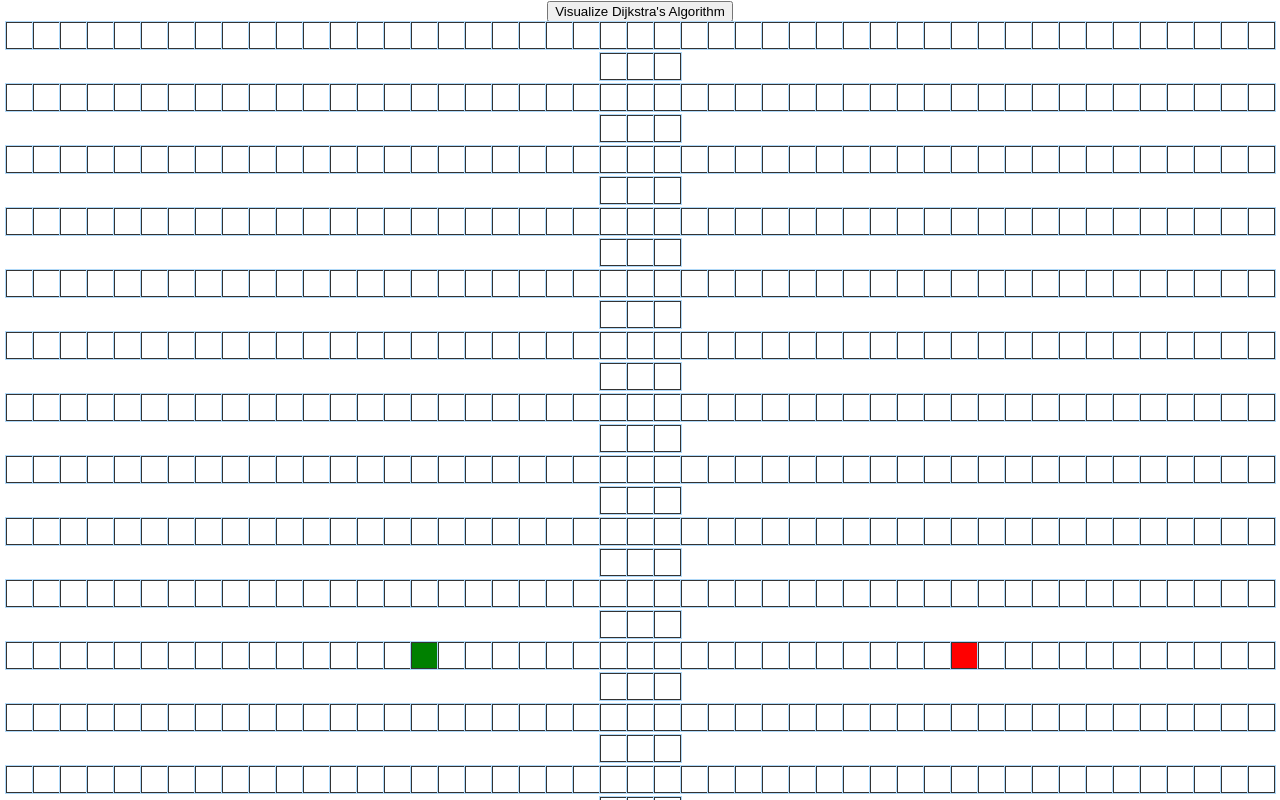
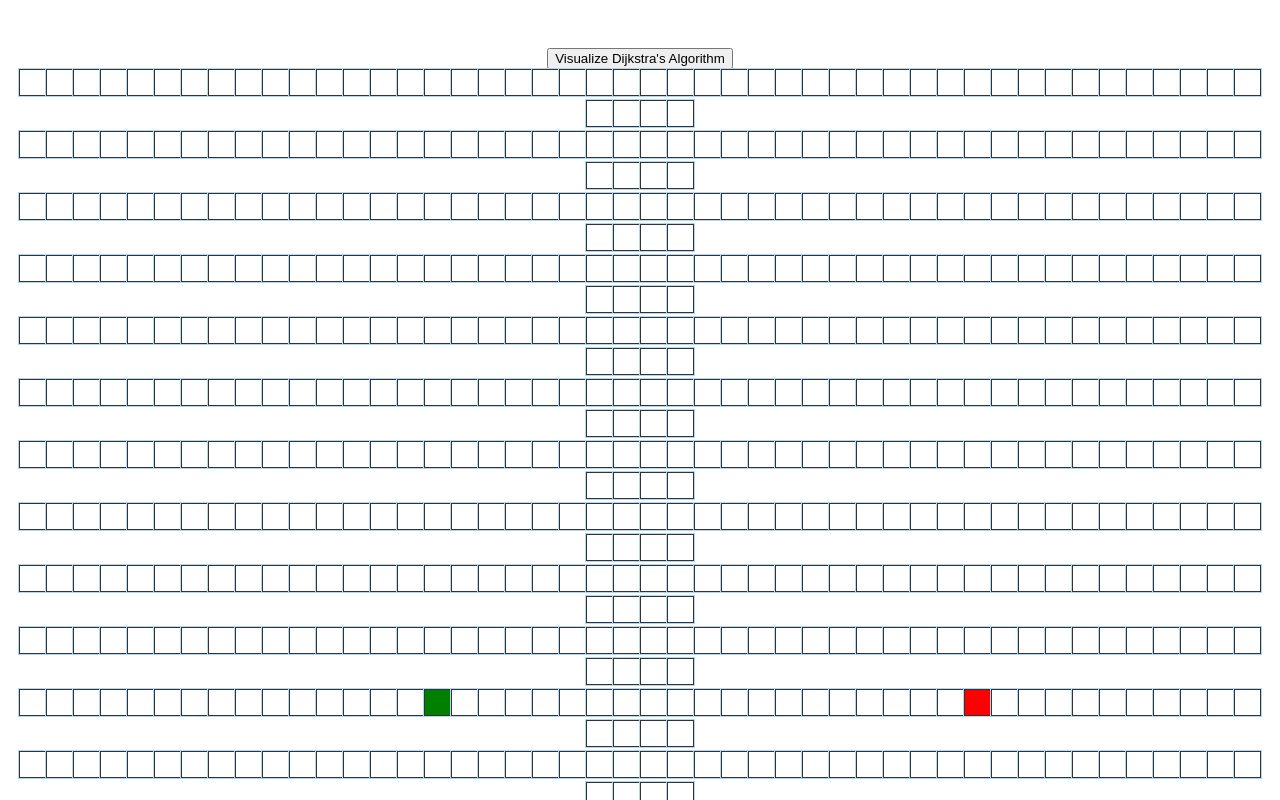
Before and after one commit to ikromshi/pathfinding-algorithm, a React (Create React App) app: page / in a window 1280 px wide. Shown: the top 800 px of the page. Built offline with nearby package versions, Linux system fonts and the light colour scheme.

Commit message:
project complete

```diff
--- /dev/null
+++ b/src/App-styles.tsx
@@ -0,0 +1,6 @@
+import styled from "styled-components";
+
+export const AppStyles = styled.div`
+  margin-top: 3rem;
+  text-align: center;
+`;
--- a/src/App.css
+++ /dev/null
@@ -1,38 +0,0 @@
-.App {
-  text-align: center;
-}
-
-.App-logo {
-  height: 40vmin;
-  pointer-events: none;
-}
-
-@media (prefers-reduced-motion: no-preference) {
-  .App-logo {
-    animation: App-logo-spin infinite 20s linear;
-  }
-}
-
-.App-header {
-  background-color: #282c34;
-  min-height: 100vh;
-  display: flex;
-  flex-direction: column;
-  align-items: center;
-  justify-content: center;
-  font-size: calc(10px + 2vmin);
-  color: white;
-}
-
-.App-link {
-  color: #61dafb;
-}
-
-@keyframes App-logo-spin {
-  from {
-    transform: rotate(0deg);
-  }
-  to {
-    transform: rotate(360deg);
-  }
-}
--- a/src/App.tsx
+++ b/src/App.tsx
@@ -1,11 +1,11 @@
-import "./App.css";
 import PathfindingVisualizer from "./pathfinding-visualizer/pathfinding-vizualizer";
+import { AppStyles } from "./App-styles";
 
 function App() {
   return (
-    <div className="App">
+    <AppStyles>
       <PathfindingVisualizer />
-    </div>
+    </AppStyles>
   );
 }
 
--- a/src/components/grid/grid.tsx
+++ b/src/components/grid/grid.tsx
@@ -1,7 +1,7 @@
 import { TypeNode } from "../../types/TS-types";
+import { GridStyles } from "./grid-styles";
+import Node from "../node/node";
 import { FC } from "react";
-import Node from "../node/node";
-import { GridStyles } from "./grid-styles";
 
 type NodeProps = {
   grid: TypeNode[][];
--- a/src/components/node/node.tsx
+++ b/src/components/node/node.tsx
@@ -26,9 +26,7 @@ const Node = ({
     ? "node-start"
     : isFinish
     ? "node-finish"
-    : // : isVisited
-    // ? "node-visited"
-    isWall
+    : isWall
     ? "node-wall"
     : "";
 
--- a/src/index.css
+++ /dev/null
@@ -1,19 +0,0 @@
-body {
-  min-height: 100vh;
-  display: flex;
-  align-items: center;
-  justify-content: center;
-  padding: 0;
-  margin: 0;
-  box-sizing: border-box;
-  font-family: -apple-system, BlinkMacSystemFont, 'Segoe UI', 'Roboto', 'Oxygen',
-    'Ubuntu', 'Cantarell', 'Fira Sans', 'Droid Sans', 'Helvetica Neue',
-    sans-serif;
-  -webkit-font-smoothing: antialiased;
-  -moz-osx-font-smoothing: grayscale;
-}
-
-code {
-  font-family: source-code-pro, Menlo, Monaco, Consolas, 'Courier New',
-    monospace;
-}
--- a/src/index.tsx
+++ b/src/index.tsx
@@ -1,8 +1,7 @@
+import reportWebVitals from "./reportWebVitals";
+import ReactDOM from "react-dom/client";
 import React from "react";
-import ReactDOM from "react-dom/client";
-import "./index.css";
 import App from "./App";
-import reportWebVitals from "./reportWebVitals";
 
 const root = ReactDOM.createRoot(
   document.getElementById("root") as HTMLElement
--- a/src/pathfinding-visualizer/pathfinding-vizualizer.tsx
+++ b/src/pathfinding-visualizer/pathfinding-vizualizer.tsx
@@ -1,8 +1,8 @@
 import { dijkstra, getNodesInShortestPathOrder } from "../algorithms/dijkstra";
 import { TypeNode } from "../types/TS-types";
 import { useEffect, useState } from "react";
+import Grid from "../components/grid/grid";
 import { Fragment } from "react";
-import Grid from "../components/grid/grid";
 
 const START_NODE_ROW = 10;
 const START_NODE_COL = 15;
--- a/src/types/TS-types.ts
+++ b/src/types/TS-types.ts
@@ -2,9 +2,9 @@ export type TypeNode = {
   row: number;
   col: number;
   distance: number;
-  isVisited: boolean;
+  isWall: boolean;
   isStart: boolean;
   isFinish: boolean;
-  isWall: boolean;
+  isVisited: boolean;
   previousNode: TypeNode | null;
 };
```
Also changed, not shown: 1 other file (tests, documents, lock files or other folders).
